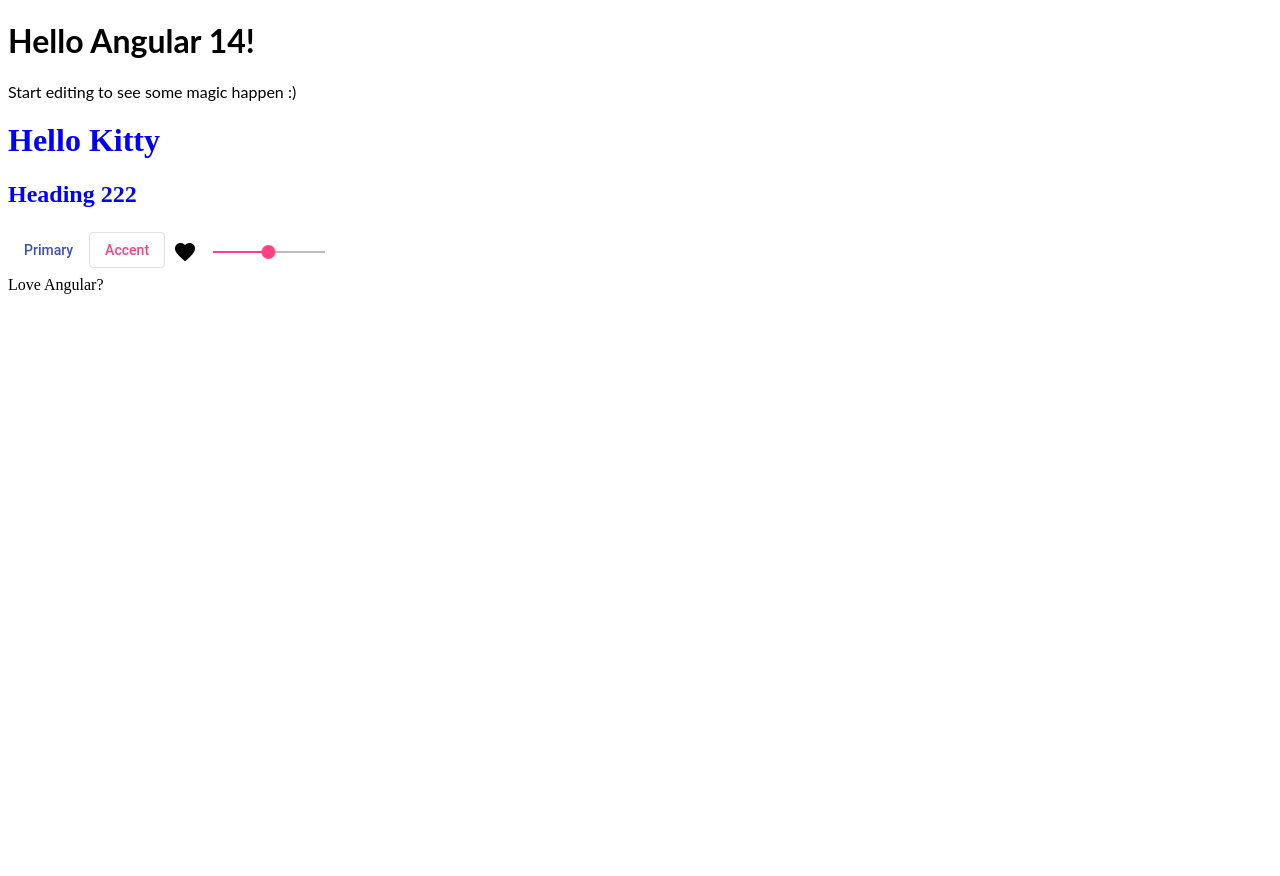
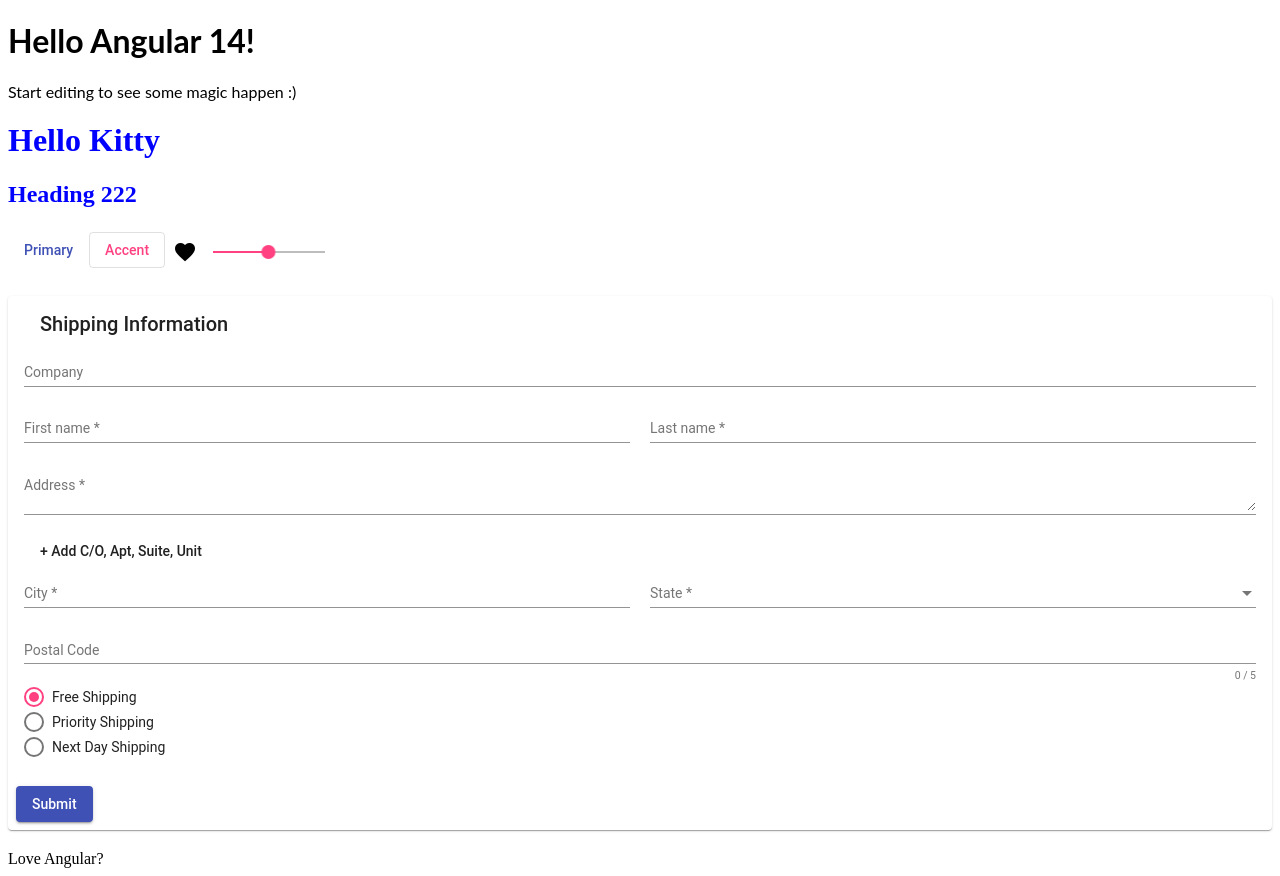
Before and after one commit to davidht/angular-material, an Angular app: page / in a window 1280 px wide. Before the commit the page ends 800 px from the top, so only its background shows below. Built offline with nearby package versions, Linux system fonts and the light colour scheme.

Commit message:
2 files modified, 4 added

```diff
--- a/src/app/app.component.html
+++ b/src/app/app.component.html
@@ -14,6 +14,8 @@
 
   <mat-slider min="1" max="100" step="1" value="50"></mat-slider>
 
+  <app-my-address></app-my-address>
+
   <!-- Footer -->
   <footer>Love Angular?&nbsp;</footer>
 </div>
--- /dev/null
+++ b/src/app/my-address/my-address.component.css
@@ -0,0 +1,27 @@
+.full-width {
+  width: 100%;
+}
+
+.shipping-card {
+  min-width: 120px;
+  margin: 20px auto;
+}
+
+.mat-radio-button {
+  display: block;
+  margin: 5px 0;
+}
+
+.row {
+  display: flex;
+  flex-direction: row;
+}
+
+.col {
+  flex: 1;
+  margin-right: 20px;
+}
+
+.col:last-child {
+  margin-right: 0;
+}
--- /dev/null
+++ b/src/app/my-address/my-address.component.html
@@ -0,0 +1,100 @@
+<form [formGroup]="addressForm" novalidate (ngSubmit)="onSubmit()">
+  <mat-card class="shipping-card">
+    <mat-card-header>
+      <mat-card-title>Shipping Information</mat-card-title>
+    </mat-card-header>
+    <mat-card-content>
+      <div class="row">
+        <div class="col">
+          <mat-form-field class="full-width">
+            <input matInput placeholder="Company" formControlName="company">
+          </mat-form-field>
+        </div>
+      </div>
+      <div class="row">
+        <div class="col">
+          <mat-form-field class="full-width">
+            <input matInput placeholder="First name" formControlName="firstName">
+            <mat-error *ngIf="addressForm.controls['firstName'].hasError('required')">
+              First name is <strong>required</strong>
+            </mat-error>
+          </mat-form-field>
+        </div>
+        <div class="col">
+          <mat-form-field class="full-width">
+            <input matInput placeholder="Last name" formControlName="lastName">
+            <mat-error *ngIf="addressForm.controls['lastName'].hasError('required')">
+              Last name is <strong>required</strong>
+            </mat-error>
+          </mat-form-field>
+        </div>
+      </div>
+      <div class="row">
+        <div class="col">
+          <mat-form-field class="full-width">
+            <textarea matInput placeholder="Address" formControlName="address"></textarea>
+            <mat-error *ngIf="addressForm.controls['address'].hasError('required')">
+              Address is <strong>required</strong>
+            </mat-error>
+          </mat-form-field>
+        </div>
+      </div>
+      <div class="row" *ngIf="!hasUnitNumber">
+        <div class="col">
+          <button mat-button type="button" (click)="hasUnitNumber = !hasUnitNumber">
+            + Add C/O, Apt, Suite, Unit
+          </button>
+        </div>
+      </div>
+      <div class="row" *ngIf="hasUnitNumber">
+        <div class="col">
+          <mat-form-field class="full-width">
+            <textarea matInput placeholder="Address 2" formControlName="address2"></textarea>
+          </mat-form-field>
+        </div>
+      </div>
+      <div class="row">
+        <div class="col">
+          <mat-form-field class="full-width">
+            <input matInput placeholder="City" formControlName="city">
+            <mat-error *ngIf="addressForm.controls['city'].hasError('required')">
+              City is <strong>required</strong>
+            </mat-error>
+          </mat-form-field>
+        </div>
+        <div class="col">
+          <mat-form-field class="full-width">
+            <mat-select placeholder="State" formControlName="state">
+              <mat-option *ngFor="let state of states" [value]="state.abbreviation">
+                {{ state.name }}
+              </mat-option>
+            </mat-select>
+            <mat-error *ngIf="addressForm.controls['state'].hasError('required')">
+              State is <strong>required</strong>
+            </mat-error>
+          </mat-form-field>
+        </div>
+      </div>
+      <div class="row">
+        <div class="col">
+          <mat-form-field class="full-width">
+            <input matInput #postalCode maxlength="5" placeholder="Postal Code" type="number" formControlName="postalCode">
+            <mat-hint align="end">{{postalCode.value.length}} / 5</mat-hint>
+          </mat-form-field>
+        </div>
+      </div>
+      <div class="row">
+        <div class="col">
+          <mat-radio-group formControlName="shipping">
+            <mat-radio-button value="free">Free Shipping</mat-radio-button>
+            <mat-radio-button value="priority">Priority Shipping</mat-radio-button>
+            <mat-radio-button value="nextday">Next Day Shipping</mat-radio-button>
+          </mat-radio-group>
+        </div>
+      </div>
+    </mat-card-content>
+    <mat-card-actions>
+      <button mat-raised-button color="primary" type="submit">Submit</button>
+    </mat-card-actions>
+  </mat-card>
+</form>
--- /dev/null
+++ b/src/app/my-address/my-address.component.ts
@@ -0,0 +1,93 @@
+import { Component } from '@angular/core';
+import { FormBuilder, Validators } from '@angular/forms';
+
+@Component({
+  selector: 'app-my-address',
+  templateUrl: './my-address.component.html',
+  styleUrls: ['./my-address.component.css']
+})
+export class MyAddressComponent {
+  addressForm = this.fb.group({
+    company: null,
+    firstName: [null, Validators.required],
+    lastName: [null, Validators.required],
+    address: [null, Validators.required],
+    address2: null,
+    city: [null, Validators.required],
+    state: [null, Validators.required],
+    postalCode: [null, Validators.compose([
+      Validators.required, Validators.minLength(5), Validators.maxLength(5)])
+    ],
+    shipping: ['free', Validators.required]
+  });
+
+  hasUnitNumber = false;
+
+  states = [
+    {name: 'Alabama', abbreviation: 'AL'},
+    {name: 'Alaska', abbreviation: 'AK'},
+    {name: 'American Samoa', abbreviation: 'AS'},
+    {name: 'Arizona', abbreviation: 'AZ'},
+    {name: 'Arkansas', abbreviation: 'AR'},
+    {name: 'California', abbreviation: 'CA'},
+    {name: 'Colorado', abbreviation: 'CO'},
+    {name: 'Connecticut', abbreviation: 'CT'},
+    {name: 'Delaware', abbreviation: 'DE'},
+    {name: 'District Of Columbia', abbreviation: 'DC'},
+    {name: 'Federated States Of Micronesia', abbreviation: 'FM'},
+    {name: 'Florida', abbreviation: 'FL'},
+    {name: 'Georgia', abbreviation: 'GA'},
+    {name: 'Guam', abbreviation: 'GU'},
+    {name: 'Hawaii', abbreviation: 'HI'},
+    {name: 'Idaho', abbreviation: 'ID'},
+    {name: 'Illinois', abbreviation: 'IL'},
+    {name: 'Indiana', abbreviation: 'IN'},
+    {name: 'Iowa', abbreviation: 'IA'},
+    {name: 'Kansas', abbreviation: 'KS'},
+    {name: 'Kentucky', abbreviation: 'KY'},
+    {name: 'Louisiana', abbreviation: 'LA'},
+    {name: 'Maine', abbreviation: 'ME'},
+    {name: 'Marshall Islands', abbreviation: 'MH'},
+    {name: 'Maryland', abbreviation: 'MD'},
+    {name: 'Massachusetts', abbreviation: 'MA'},
+    {name: 'Michigan', abbreviation: 'MI'},
+    {name: 'Minnesota', abbreviation: 'MN'},
+    {name: 'Mississippi', abbreviation: 'MS'},
+    {name: 'Missouri', abbreviation: 'MO'},
+    {name: 'Montana', abbreviation: 'MT'},
+    {name: 'Nebraska', abbreviation: 'NE'},
+    {name: 'Nevada', abbreviation: 'NV'},
+    {name: 'New Hampshire', abbreviation: 'NH'},
+    {name: 'New Jersey', abbreviation: 'NJ'},
+    {name: 'New Mexico', abbreviation: 'NM'},
+    {name: 'New York', abbreviation: 'NY'},
+    {name: 'North Carolina', abbreviation: 'NC'},
+    {name: 'North Dakota', abbreviation: 'ND'},
+    {name: 'Northern Mariana Islands', abbreviation: 'MP'},
+    {name: 'Ohio', abbreviation: 'OH'},
+    {name: 'Oklahoma', abbreviation: 'OK'},
+    {name: 'Oregon', abbreviation: 'OR'},
+    {name: 'Palau', abbreviation: 'PW'},
+    {name: 'Pennsylvania', abbreviation: 'PA'},
+    {name: 'Puerto Rico', abbreviation: 'PR'},
+    {name: 'Rhode Island', abbreviation: 'RI'},
+    {name: 'South Carolina', abbreviation: 'SC'},
+    {name: 'South Dakota', abbreviation: 'SD'},
+    {name: 'Tennessee', abbreviation: 'TN'},
+    {name: 'Texas', abbreviation: 'TX'},
+    {name: 'Utah', abbreviation: 'UT'},
+    {name: 'Vermont', abbreviation: 'VT'},
+    {name: 'Virgin Islands', abbreviation: 'VI'},
+    {name: 'Virginia', abbreviation: 'VA'},
+    {name: 'Washington', abbreviation: 'WA'},
+    {name: 'West Virginia', abbreviation: 'WV'},
+    {name: 'Wisconsin', abbreviation: 'WI'},
+    {name: 'Wyoming', abbreviation: 'WY'}
+  ];
+
+  constructor(private fb: FormBuilder) {}
+
+  onSubmit(): void {
+    alert('Thanks!');
+  }
+}
```
Also changed, not shown: src/app/app.module.ts (+13 -1 lines), 1 other file (tests, documents, lock files or other folders).
